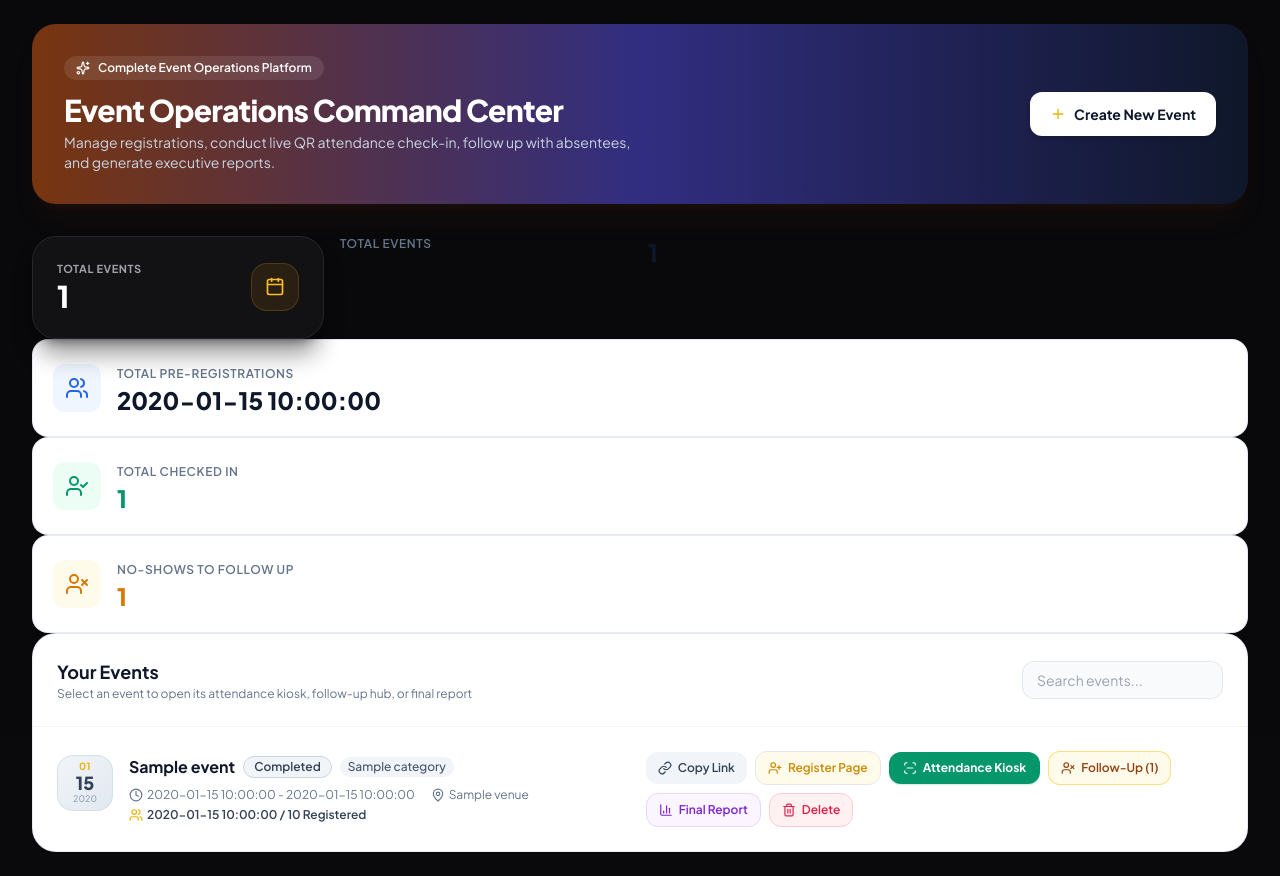
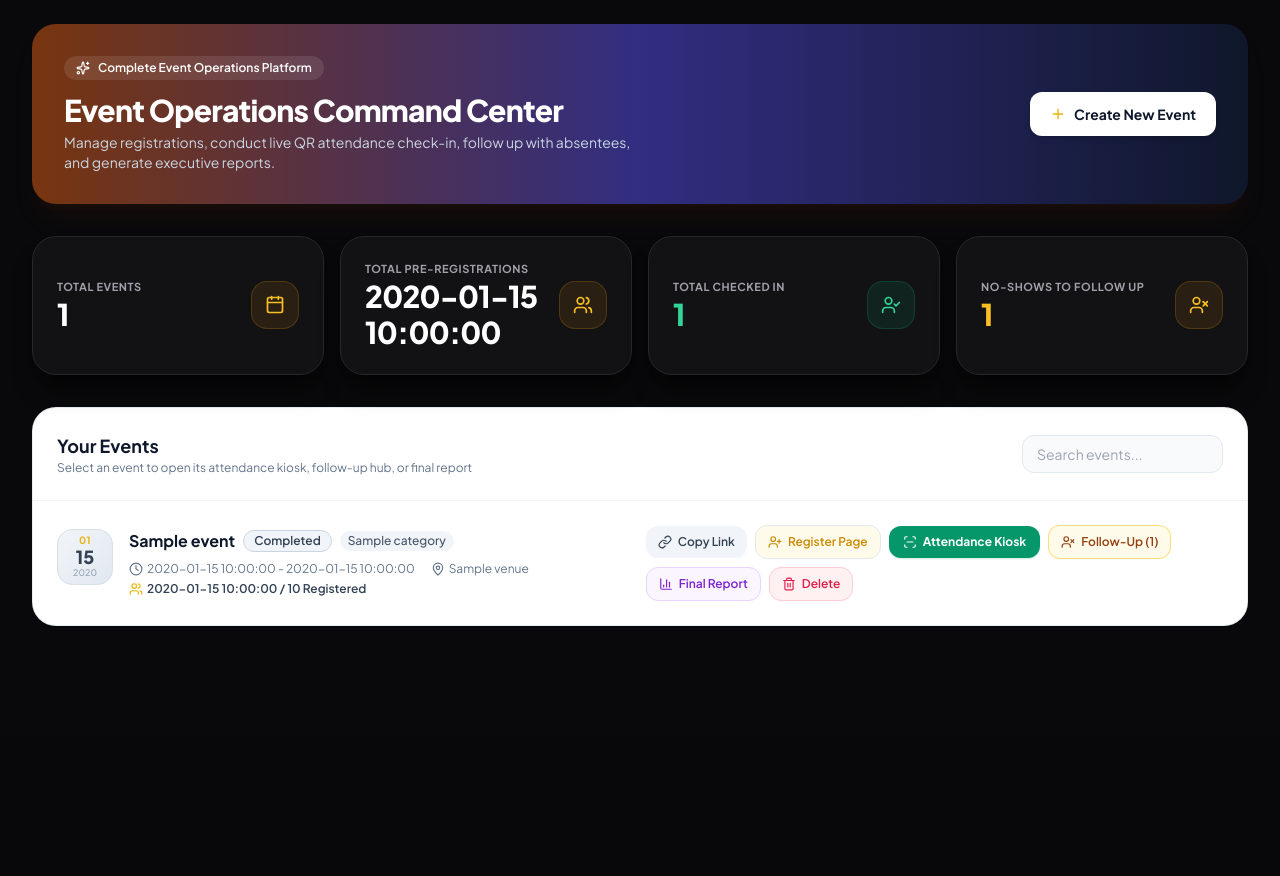
Before and after one commit to aslamfiros-maker/event-registration, a FastAPI app: template templates/dashboard.html in a window 1280 px wide. Shown: the part 65-941 px from the top of the page. After the commit the page ends 691 px from the top, so only its background shows below. Run offline with FastAPI, Linux system fonts and the light colour scheme; the template is opened without the code that fills it: most values are stand-ins (such as "Sample title", 1, 10 or a date in 2020); some libraries are stand-ins or nearby versions.

Commit message:
Refactor dashboard cards for event statistics

```diff
--- a/templates/dashboard.html
+++ b/templates/dashboard.html
@@ -26,6 +26,7 @@
 
     <!-- Quick Stat Cards -->
 <div class="grid grid-cols-1 sm:grid-cols-2 lg:grid-cols-4 gap-4 mb-8">
+    <!-- Card 1: Total Events -->
     <div class="bg-[#121215] border border-zinc-800 rounded-3xl p-5 sm:p-6 flex items-center justify-between shadow-xl shadow-black/40 relative overflow-hidden group hover:border-amber-500/40 transition">
         <div class="space-y-1">
             <span class="text-[11px] font-bold text-zinc-400 uppercase tracking-wider block">Total Events</span>
@@ -35,38 +36,37 @@
             <i data-lucide="calendar" class="w-5 h-5"></i>
         </div>
     </div>
-                <span class="text-xs font-semibold text-slate-500 uppercase tracking-wider">Total Events</span>
-                <p class="text-2xl font-black text-slate-900">{{ events|length }}</p>
+
+    <!-- Card 2: Total Registrations -->
+    <div class="bg-[#121215] border border-zinc-800 rounded-3xl p-5 sm:p-6 flex items-center justify-between shadow-xl shadow-black/40 relative overflow-hidden group hover:border-amber-500/40 transition">
+        <div class="space-y-1">
+            <span class="text-[11px] font-bold text-zinc-400 uppercase tracking-wider block">Total Pre-Registrations</span>
+            <span class="text-3xl font-extrabold text-white tracking-tight">{{ total_registered }}</span>
+        </div>
+        <div class="w-12 h-12 rounded-2xl bg-amber-500/10 border border-amber-500/20 text-amber-400 flex items-center justify-center shrink-0">
+            <i data-lucide="users" class="w-5 h-5"></i>
         </div>
     </div>
 
-        <div class="bg-white p-5 rounded-2xl border border-slate-200/80 shadow-sm flex items-center space-x-4">
-            <div class="w-12 h-12 rounded-xl bg-blue-50 text-blue-600 flex items-center justify-center shrink-0">
-                <i data-lucide="users" class="w-6 h-6"></i>
+    <!-- Card 3: Total Checked In -->
+    <div class="bg-[#121215] border border-zinc-800 rounded-3xl p-5 sm:p-6 flex items-center justify-between shadow-xl shadow-black/40 relative overflow-hidden group hover:border-emerald-500/40 transition">
+        <div class="space-y-1">
+            <span class="text-[11px] font-bold text-zinc-400 uppercase tracking-wider block">Total Checked In</span>
+            <span class="text-3xl font-extrabold text-emerald-400 tracking-tight">{{ total_attended }}</span>
         </div>
-            <div>
-                <span class="text-xs font-semibold text-slate-500 uppercase tracking-wider">Total Pre-Registrations</span>
-                <p class="text-2xl font-black text-slate-900">{{ total_registered }}</p>
+        <div class="w-12 h-12 rounded-2xl bg-emerald-500/10 border border-emerald-500/20 text-emerald-400 flex items-center justify-center shrink-0">
+            <i data-lucide="user-check" class="w-5 h-5"></i>
         </div>
     </div>
 
-        <div class="bg-white p-5 rounded-2xl border border-slate-200/80 shadow-sm flex items-center space-x-4">
-            <div class="w-12 h-12 rounded-xl bg-emerald-50 text-emerald-600 flex items-center justify-center shrink-0">
-                <i data-lucide="user-check" class="w-6 h-6"></i>
+    <!-- Card 4: No-Shows To Follow Up -->
+    <div class="bg-[#121215] border border-zinc-800 rounded-3xl p-5 sm:p-6 flex items-center justify-between shadow-xl shadow-black/40 relative overflow-hidden group hover:border-amber-500/40 transition">
+        <div class="space-y-1">
+            <span class="text-[11px] font-bold text-zinc-400 uppercase tracking-wider block">No-Shows To Follow Up</span>
+            <span class="text-3xl font-extrabold text-amber-400 tracking-tight">{{ total_absent }}</span>
         </div>
-            <div>
-                <span class="text-xs font-semibold text-slate-500 uppercase tracking-wider">Total Checked In</span>
-                <p class="text-2xl font-black text-emerald-600">{{ total_attended }}</p>
-            </div>
-        </div>
-
-        <div class="bg-white p-5 rounded-2xl border border-slate-200/80 shadow-sm flex items-center space-x-4">
-            <div class="w-12 h-12 rounded-xl bg-amber-50 text-amber-600 flex items-center justify-center shrink-0">
-                <i data-lucide="user-x" class="w-6 h-6"></i>
-            </div>
-            <div>
-                <span class="text-xs font-semibold text-slate-500 uppercase tracking-wider">No-Shows to Follow Up</span>
-                <p class="text-2xl font-black text-amber-600">{{ total_absent }}</p>
+        <div class="w-12 h-12 rounded-2xl bg-amber-500/10 border border-amber-500/20 text-amber-400 flex items-center justify-center shrink-0">
+            <i data-lucide="user-x" class="w-5 h-5"></i>
         </div>
     </div>
 </div>
```
Lines whose indentation alone changed are shown as unchanged.
